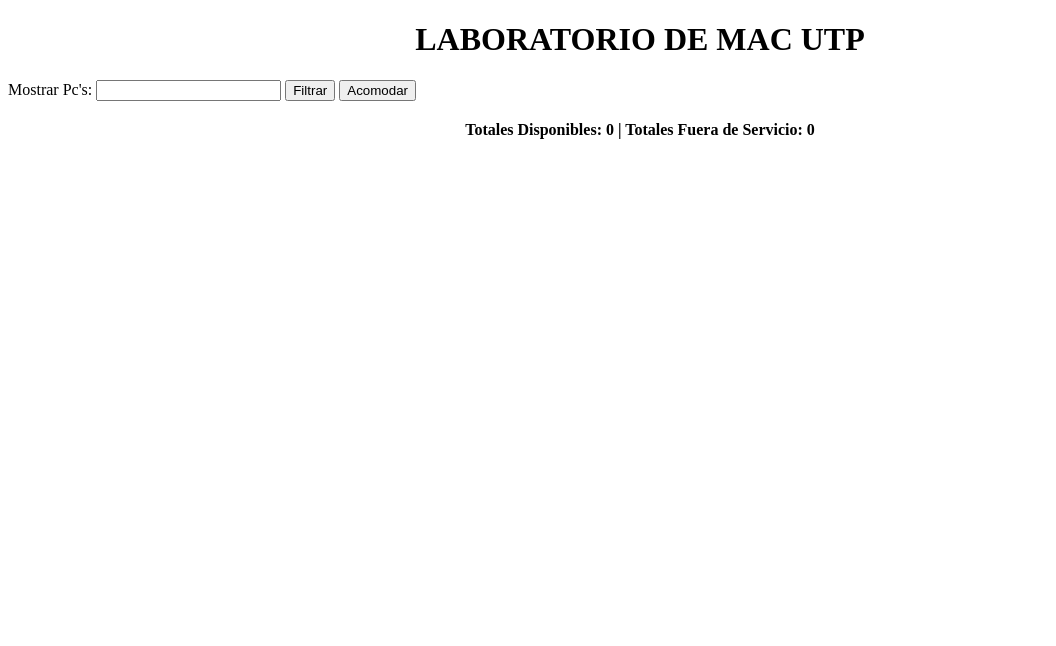
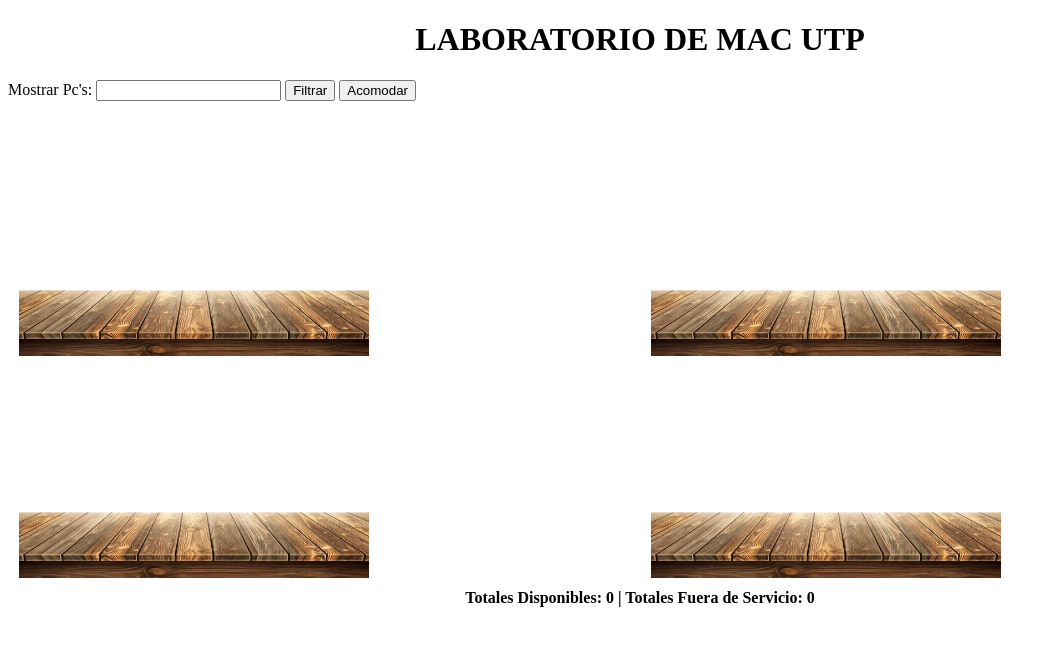
Before and after one commit to LeyslyMayUTP/API-REST-PHP-Y-JAVASCRIPT, a PHP site: page /P4JSMayLeysly_ITI8A.html in a window 1280 px wide. Shown: the top 646 px of the page, without its empty margins (0-1056 px from the left). Run offline with PHP 8.4, Linux system fonts and the light colour scheme.

Commit message:
practica6 terminada

```diff
--- a/P4JSMayLeysly_ITI8A.html
+++ b/P4JSMayLeysly_ITI8A.html
@@ -14,8 +14,32 @@
     <input type="text" id="pcId">
     <button onclick="funMostrarPc()">Filtrar</button>
     <button onclick="funAcomodarPcs()">Acomodar</button>
-    <div id="pcImage"></div>
-    <div id="totals">Totales Disponibles: 0 | Totales Fuera de Servicio: 0</div>
+    <div id="pcImage" class="contenedorPc"></div>
+
+     <!-- AQUI COMIENZA LA PRACTICA 6 -->
+    <!-- Se creo los 4 contenedores ----- 19 de febrero de 2024-->
+    <div class="contenedor-izquierda">
+        <div class="mesa">
+            <img src="img/mesa.png">
+        </div>
+    </div>
+    <div class="contenedor-derecha">
+        <div class="mesa">
+            <img src="img/mesa.png">
+        </div>
+    </div>
+    <div class="contenedor-izquierda">
+        <div class="mesa">
+            <img src="img/mesa.png">
+        </div>
+    </div>
+    <div class="contenedor-derecha">
+        <div class="mesa">
+            <img src="img/mesa.png">
+        </div>
+    </div>
+
+    <div id="totals" class="contenedor">Totales Disponibles: 0 | Totales Fuera de Servicio: 0</div>
 
     <script src="js/api.js"></script>
     <script src="js/contador.js"></script>
--- a/css/style.css
+++ b/css/style.css
@@ -68,3 +68,46 @@
 .fila .pc-container {
     margin: 5px;
 }
+
+
+/*Estilos de la practica 6*/
+.contenedor-izquierda {
+    float: left;
+    width: 50%;
+}
+
+.contenedor-derecha {
+    float: right;
+    width: 50%;
+}
+
+.mesa {
+    position: relative;
+    width: 350px;
+    height: 200px;
+    border: 1px solid white;
+    margin: 10px;
+}
+
+.mesa img {
+    width: 100%;
+    height: 100%;
+    object-fit: cover;
+    position: absolute;
+}
+
+.contenedor{
+    margin: 0 auto;
+    width: 30%;
+    height: 36px;
+    border-radius: 8px;
+}
+
+.contenedorPc{
+    margin: 8px 8px;
+    padding: 14px 14px;
+    display: grid;
+    grid-template-columns: repeat(auto-fill, minmax(150px, 1fr));
+    gap: 20px;
+    justify-content: center;
+}
```
Also changed, not shown: js/funciones.js (+59 -2 lines), img/mesa.png (added).
